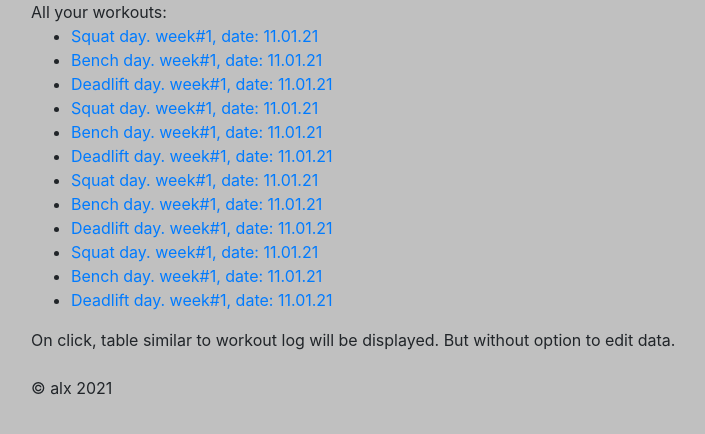
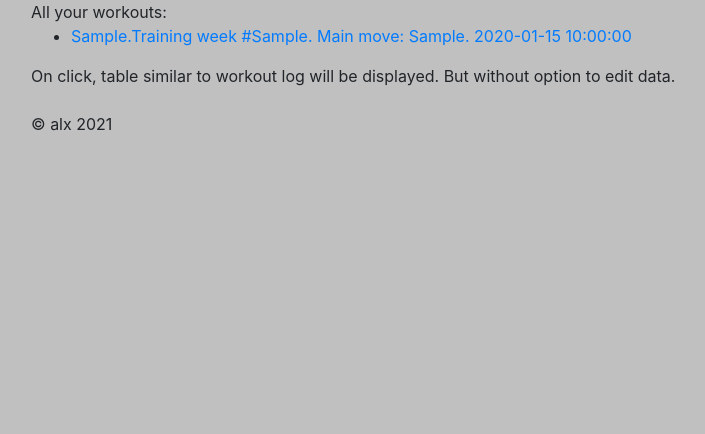
Before and after one commit to alxtca/powerlift, a Flask app: page /allworkouts in a window 1280 px wide. Shown: the part 56-490 px from the top of the page, without its empty margins (54-759 px from the left). Run offline with Flask 2, Linux system fonts and the light colour scheme; a user stored in the database is signed in; tables that the repository leaves empty hold one stand-in row (values such as "Sample post"); some libraries are stand-ins or nearby versions.

Commit message:
Workout model added week and chart type. General updates to form.

```diff
--- a/app/models.py
+++ b/app/models.py
@@ -21,6 +21,8 @@ class User(UserMixin, db.Model):
 class Workout(db.Model):
     id = db.Column(db.Integer, primary_key=True)
     timestamp = db.Column(db.DateTime, index=True, default=datetime.utcnow)
+    week = db.Column(db.String(100))
+    training_type = db.Column(db.String(100))
 
     main_move = db.Column(db.String(100))
     main_move_reps = db.Column(db.Integer)
--- a/app/routes.py
+++ b/app/routes.py
@@ -3,7 +3,7 @@ from flask import render_template, flash, redirect, url_for, request
 from app import app
 from app.forms import LoginForm, RegistrationForm
 from flask_login import current_user, login_user, login_required, logout_user
-from app.models import User
+from app.models import User, Workout
 from werkzeug.urls import url_parse
 from datetime import date
 
@@ -62,13 +62,13 @@ def index():
 
 @app.route('/allworkouts')
 def all_workouts():
-    return render_template('all_workouts.html', allwork=all_workouts_list)
+    return render_template('all_workouts.html')  # , allwork=all_workouts_list
 
 
 @app.route('/select')
 def select():
     # check last performed workout in db and render a message
-    u = User.query.filter_by(username=current_user.username)
+    # u = User.query.filter_by(username=current_user.username)
     return render_template('select.html')
 
 
@@ -111,13 +111,80 @@ def form():
         # check if any workout has been logged before.
 
         return render_template('form.html', move=move, week=week, assistance_a=assistance_a, assistance_b=assistance_b,
-                               assistance_c=assistance_c, idag=idag)
+                               assistance_c=assistance_c, idag=idag, training_type=training_type)
     elif training_type == 'Pre-Contest':
         message = 'Pre-contest charts have not been developed yet'
         return render_template('error.html', message=message)
     else:
         message = 'Unknown Error'
         return render_template('error.html', message=message)
+
+
+@app.route('/form_save', methods=['POST', 'GET'])
+def form_save():
+    if request.method == 'GET':
+        return redirect(url_for('index'))
+
+    week = request.form.get('week')
+    training_type = request.form.get('training_type')
+
+    main_move = request.form.get('mm')
+    main_move_reps = request.form.get('mm_reps')
+    main_move_sets = request.form.get('mm_sets')
+    main_move_rpe = request.form.get('mm_rpee')
+    main_move_weight = request.form.get('mm_weig')
+
+    assa_move = request.form.get('ae_a')
+    assa_move_reps = request.form.get('ae_a_reps')
+    assa_move_sets = request.form.get('ae_a_sets')
+    assa_move_rpe = request.form.get('ae_a_rpee')
+    assa_move_weight = request.form.get('ae_a_weig')
+
+    assb1_move = request.form.get('ae_b1')
+    assb1_move_reps = request.form.get('ae_b1_reps')
+    assb1_move_sets = request.form.get('ae_b1_sets')
+    assb1_move_rpe = request.form.get('ae_b1_rpee')
+    assb1_move_weight = request.form.get('ae_b1_weig')
+
+    assb2_move = request.form.get('ae_b2')
+    assb2_move_reps = request.form.get('ae_b2_reps')
+    assb2_move_sets = request.form.get('ae_b2_sets')
+    assb2_move_rpe = request.form.get('ae_b2_rpee')
+    assb2_move_weight = request.form.get('ae_b2_weig')
+
+    assc1_move = request.form.get('ae_c1')
+    assc1_move_reps = request.form.get('ae_c1_reps')
+    assc1_move_sets = request.form.get('ae_c1_sets')
+    assc1_move_rpe = request.form.get('ae_c1_rpee')
+    assc1_move_weight = request.form.get('ae_c1_weig')
+
+    assc2_move = request.form.get('ae_c2')
+    assc2_move_reps = request.form.get('ae_c2_reps')
+    assc2_move_sets = request.form.get('ae_c2_sets')
+    assc2_move_rpe = request.form.get('ae_c2_rpee')
+    assc2_move_weight = request.form.get('ae_c2_weig')
+
+    note = request.form.get('daynotes')
+
+    user_id = current_user.id
+
+    w = Workout(main_move=main_move, main_move_reps=main_move_reps, main_move_sets=main_move_sets,
+                main_move_rpe=main_move_rpe, main_move_weight=main_move_weight,
+                assa_move=assa_move, assa_move_reps=assa_move_reps, assa_move_sets=assa_move_sets,
+                assa_move_rpe=assa_move_rpe, assa_move_weight=assa_move_weight,
+                assb1_move=assb1_move, assb1_move_sets=assb1_move_sets, assb1_move_reps=assb1_move_reps,
+                assb1_move_rpe=assb1_move_rpe, assb1_move_weight=assb1_move_weight,
+                assb2_move=assb2_move, assb2_move_sets=assb2_move_sets, assb2_move_reps=assb2_move_reps,
+                assb2_move_rpe=assb2_move_rpe, assb2_move_weight=assb2_move_weight,
+                assc1_move=assc1_move, assc1_move_sets=assc1_move_sets, assc1_move_reps=assc1_move_reps,
+                assc1_move_rpe=assc1_move_rpe, assc1_move_weight=assc1_move_weight,
+                assc2_move=assc2_move, assc2_move_sets=assc2_move_sets, assc2_move_reps=assc2_move_reps,
+                assc2_move_rpe=assc2_move_rpe, assc2_move_weight=assc2_move_weight,
+                note=note, user_id=user_id, week=week, training_type=training_type)
+    db.session.add(w)
+    db.session.commit()
+    flash('Workout has been saved')
+    return render_template('index.html')
 
 
 @app.route('/login', methods=['POST', 'GET'])
--- a/app/templates/all_workouts.html
+++ b/app/templates/all_workouts.html
@@ -3,8 +3,8 @@
 {% block body %}
 All your workouts:
 <ul>
-    {% for i in allwork %}
-    <li><a href="#">{{ i }}</a></li>
+    {% for i in current_user.workouts %}
+    <li><a href="#">{{ i.training_type }}.Training week #{{ i.week }}. Main move: {{ i.main_move }}. {{ i.timestamp }}</a></li>
     {% endfor %}
 </ul>
 On click, table similar to workout log will be displayed. But without option to edit data.
--- a/application.py
+++ b/application.py
@@ -7,4 +7,4 @@ from app.models import User, Workout
 # set FLASK_APP=application.py
 @app.shell_context_processor
 def make_shell_context():
-    return {'db': db, 'User': User, 'Post': Workout}
+    return {'db': db, 'User': User, 'Workout': Workout}
```
Also changed, not shown: app/templates/form.html (+71 -68 lines), app/templates/select.html (+7 -7 lines), migrations/versions/ba306cf823e4_.py (added, +30 -0 lines).
